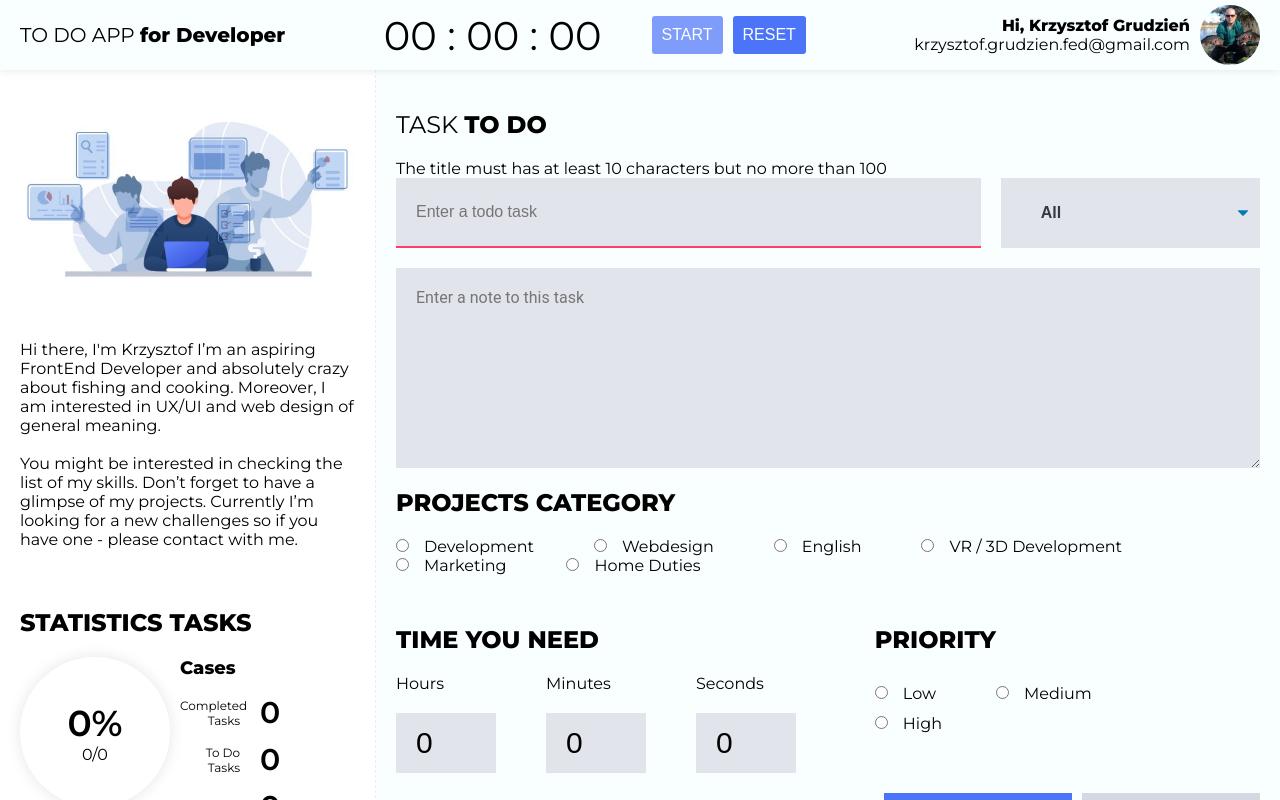
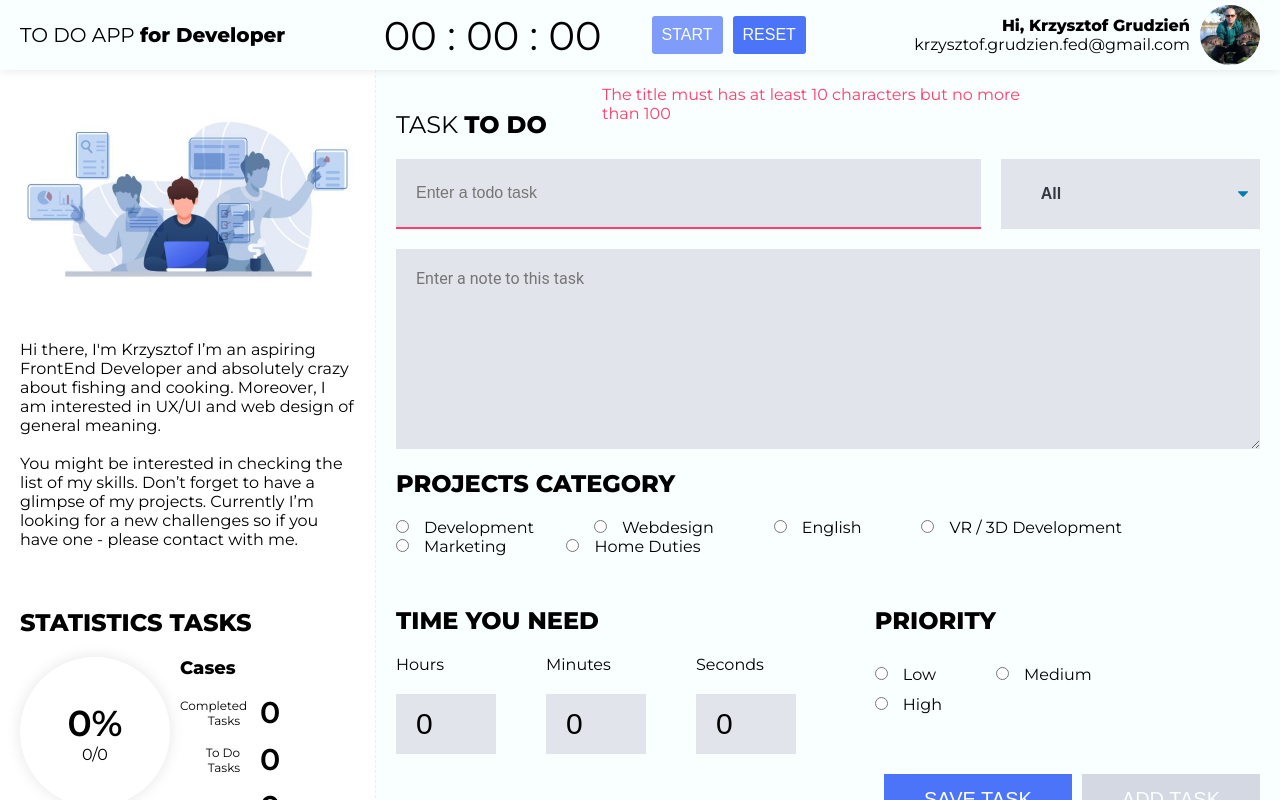
Before and after one commit to KrzysztofGrudzien/React-To-Do-App, a React (Create React App) app: page / in a window 1280 px wide. Shown: the top 800 px of the page. Built offline with nearby package versions, Linux system fonts and the light colour scheme.

Commit message:
add position relative for form wrapper

```diff
--- a/src/components/Form/Form.scss
+++ b/src/components/Form/Form.scss
@@ -11,6 +11,7 @@
 
 .todo-form {
   padding: 40px 20px;
+  position: relative;
   width: 100%;
 
   &-title {
@@ -113,6 +114,18 @@
     }
   }
 
+  .todo-info-validation {
+    color: $color-red;
+    left: 50%;
+    position: absolute;
+    top: 15px;
+    transform: translateX(-50%);
+  }
+
+  .todo-info-validation.done {
+    display: none;
+  }
+
   .todo-priorities {
     margin-top: 0;
   }
```
